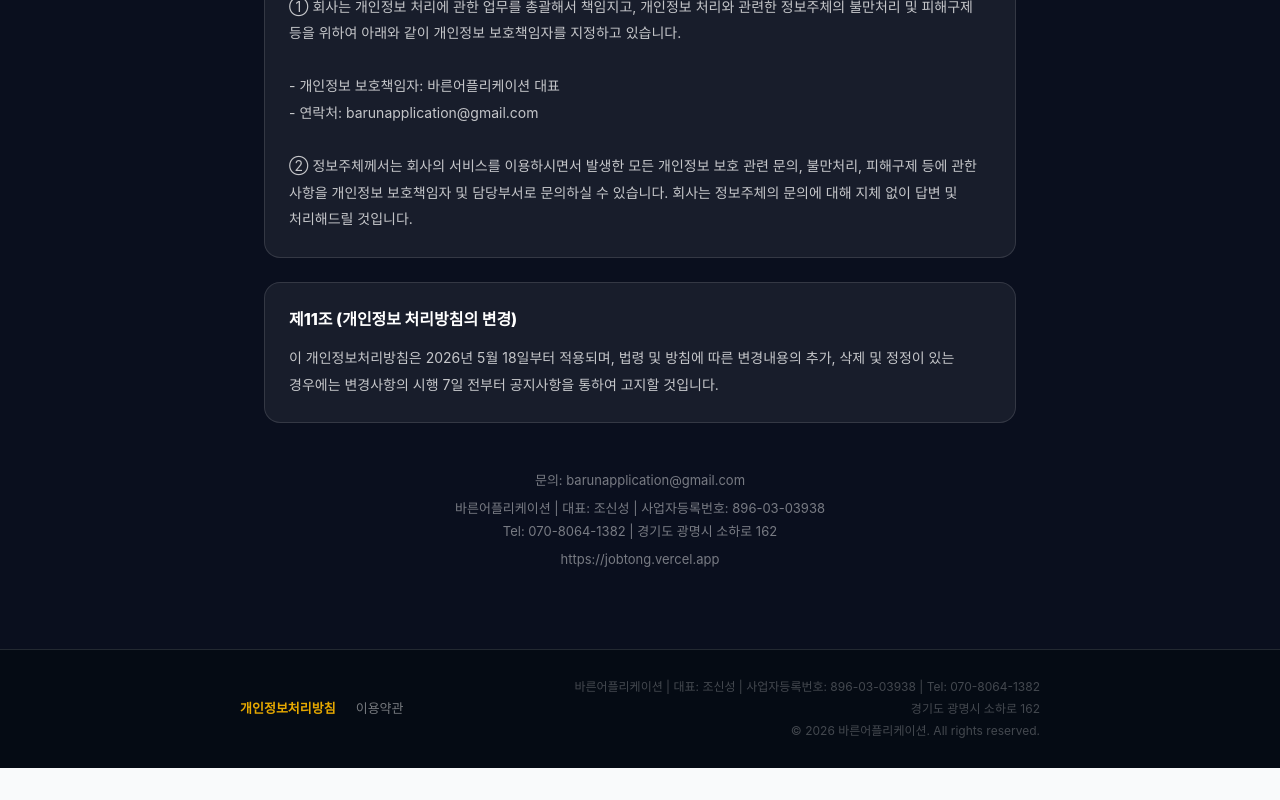
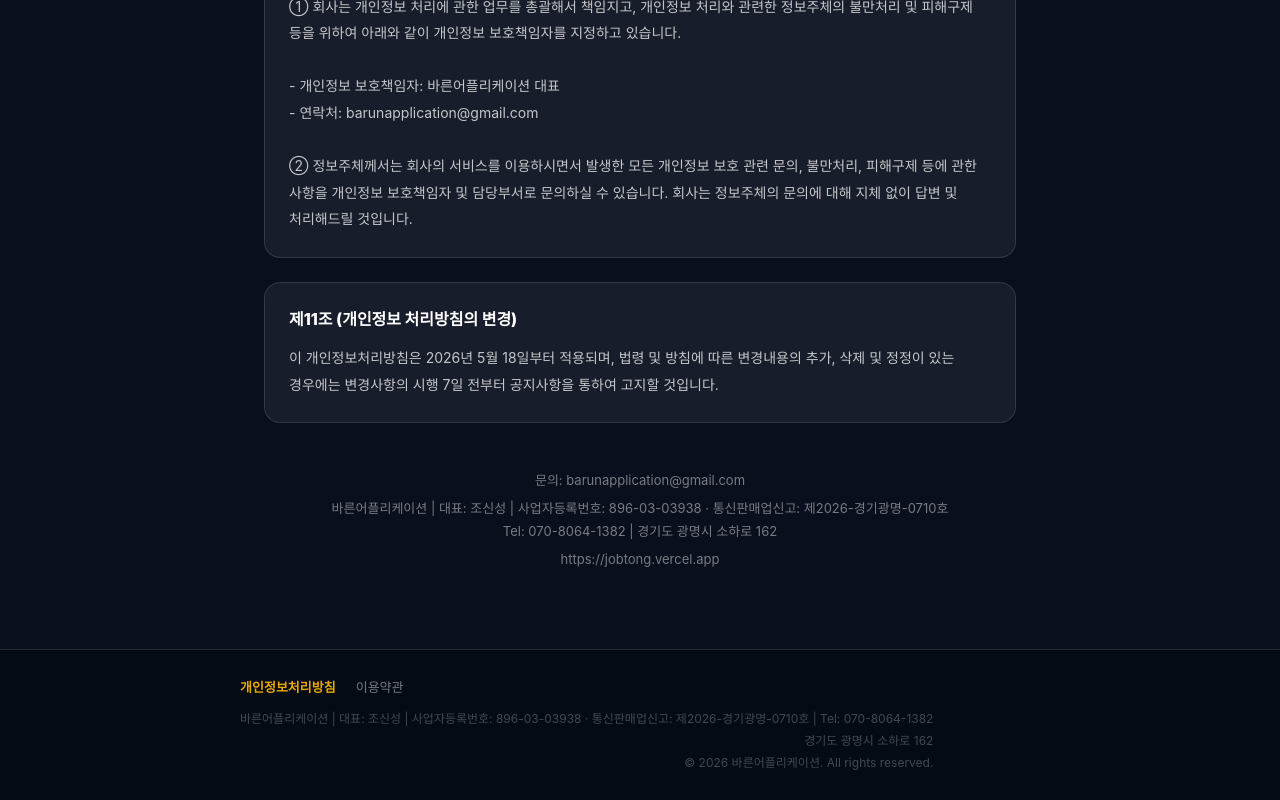
Before and after one commit to csscham-prog/jobtong, a Next.js app: page /privacy in a window 1280 px wide. Shown: the part 3266-4066 px from the top of the page. Before the commit the page ends 4034 px from the top, so only its background shows below. Built offline with nearby package versions, Linux system fonts and the light colour scheme; a web font is replaced by a local one.

Commit message:
Update page.tsx

```diff
--- a/app/privacy/page.tsx
+++ b/app/privacy/page.tsx
@@ -161,7 +161,7 @@ export default function PrivacyPage() {
         {/* 하단 */}
         <div style={{ marginTop: 48, textAlign: 'center', color: textMuted, fontSize: 13 }}>
           <p>문의: {'barunapplication@gmail.com'}</p>
-          <p style={{ marginTop: 8 }}>바른어플리케이션 | 대표: 조신성 | 사업자등록번호: 896-03-03938</p>
+          <p style={{ marginTop: 8 }}>바른어플리케이션 | 대표: 조신성 | 사업자등록번호: 896-03-03938 · 통신판매업신고: 제2026-경기광명-0710호</p>
           <p style={{ marginTop: 4 }}>Tel: 070-8064-1382 | 경기도 광명시 소하로 162</p>
           <p style={{ marginTop: 8 }}>{'https://jobtong.vercel.app'}</p>
         </div>
@@ -175,7 +175,7 @@ export default function PrivacyPage() {
             <button onClick={() => window.location.href = '/terms'} style={{ background: 'none', border: 'none', color: textMuted, cursor: 'pointer', fontFamily: 'inherit', fontSize: 13 }}>이용약관</button>
           </div>
           <div style={{ textAlign: 'right' }}>
-            <p style={{ fontSize: 12, color: 'rgba(255,255,255,0.25)', margin: '0 0 4px' }}>바른어플리케이션 | 대표: 조신성 | 사업자등록번호: 896-03-03938 | Tel: 070-8064-1382</p>
+            <p style={{ fontSize: 12, color: 'rgba(255,255,255,0.25)', margin: '0 0 4px' }}>바른어플리케이션 | 대표: 조신성 | 사업자등록번호: 896-03-03938 · 통신판매업신고: 제2026-경기광명-0710호 | Tel: 070-8064-1382</p>
             <p style={{ fontSize: 12, color: 'rgba(255,255,255,0.25)', margin: '0 0 4px' }}>경기도 광명시 소하로 162</p>
             <p style={{ fontSize: 12, color: 'rgba(255,255,255,0.25)', margin: 0 }}>© 2026 바른어플리케이션. All rights reserved.</p>
           </div>
```
